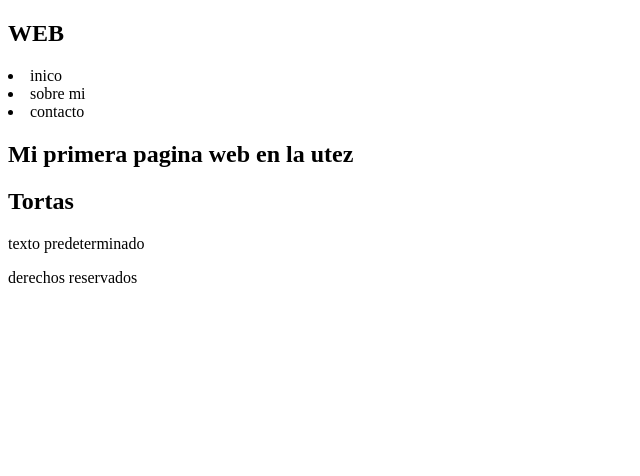
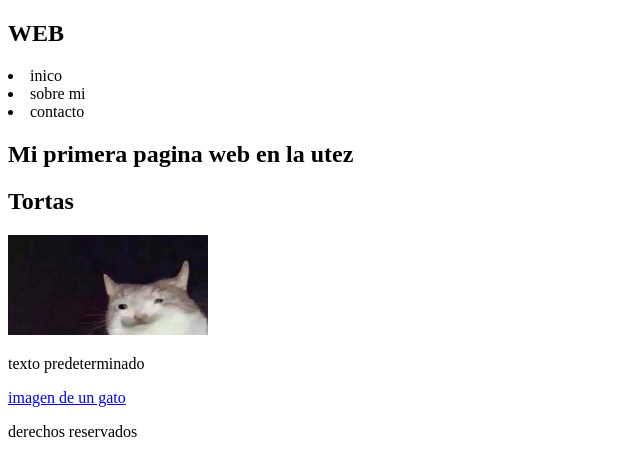
Before and after one commit to PilgramJacqueline/Pagina-web, a plain HTML site: page index.html in a window 1280 px wide. Shown: the whole page, without its empty margins (0-640 px from the left). Drawn offline with Linux system fonts and the light colour scheme.

Commit message:
agregue una imagen y un enlace de la imagen

```diff
--- a/index.html
+++ b/index.html
@@ -29,10 +29,12 @@
             <section>
                 <article>
                     <h2>Tortas</h2>
+                    <img src ="img/meme-pictures-k5uefiwjjmas6h4b.jpg" alt="gato" width="200" height="100">
                     <p>texto predeterminado</p>
                 </article>
             </section>
             <footer>
+                <a href="https://share.google/images/RxqRWNGfJp6urmAFw">imagen de un gato</a>
                 <p>derechos reservados</p>
             </footer>
          </body>
```
Also changed, not shown: img/meme-pictures-k5uefiwjjmas6h4b.jpg (added).
